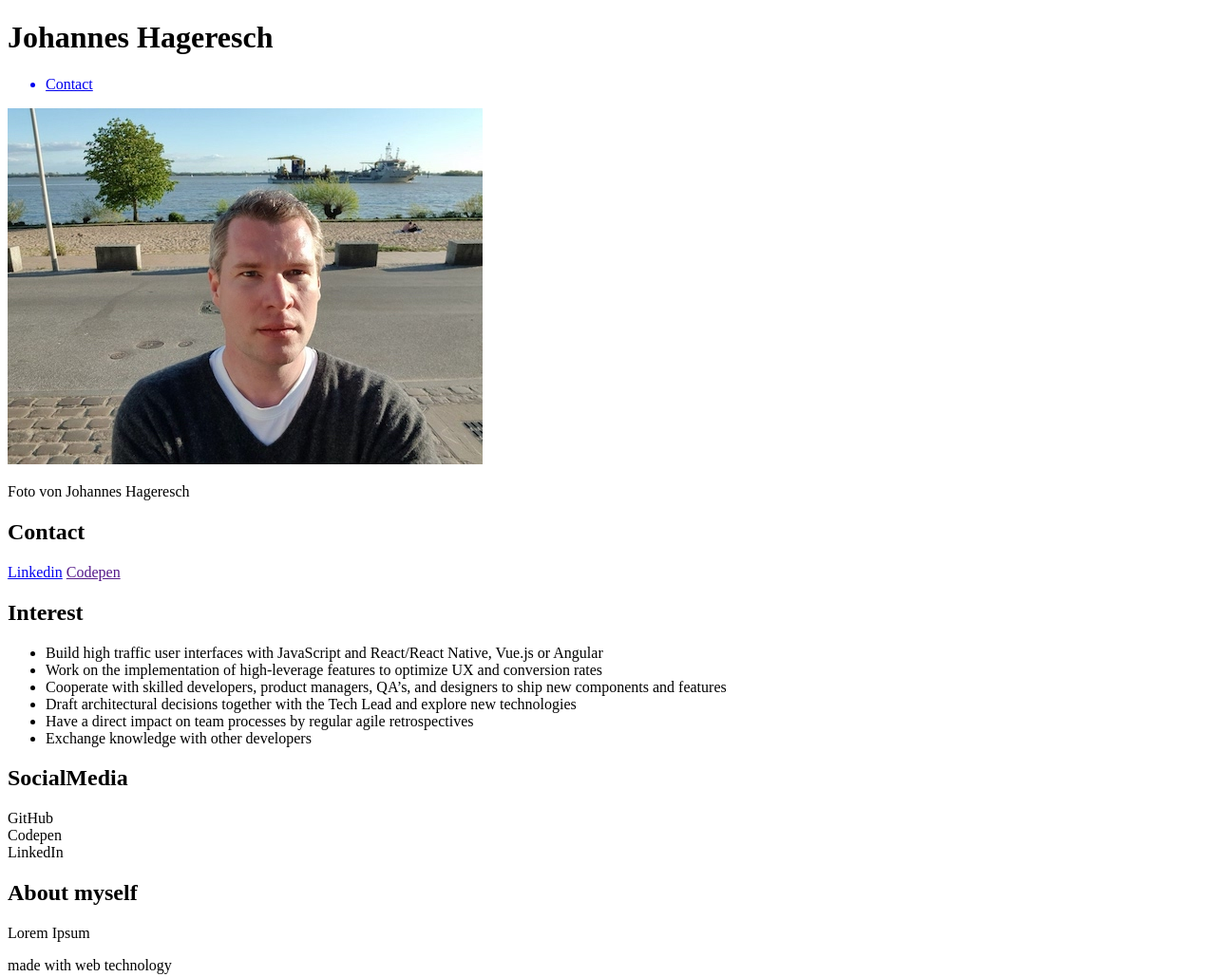
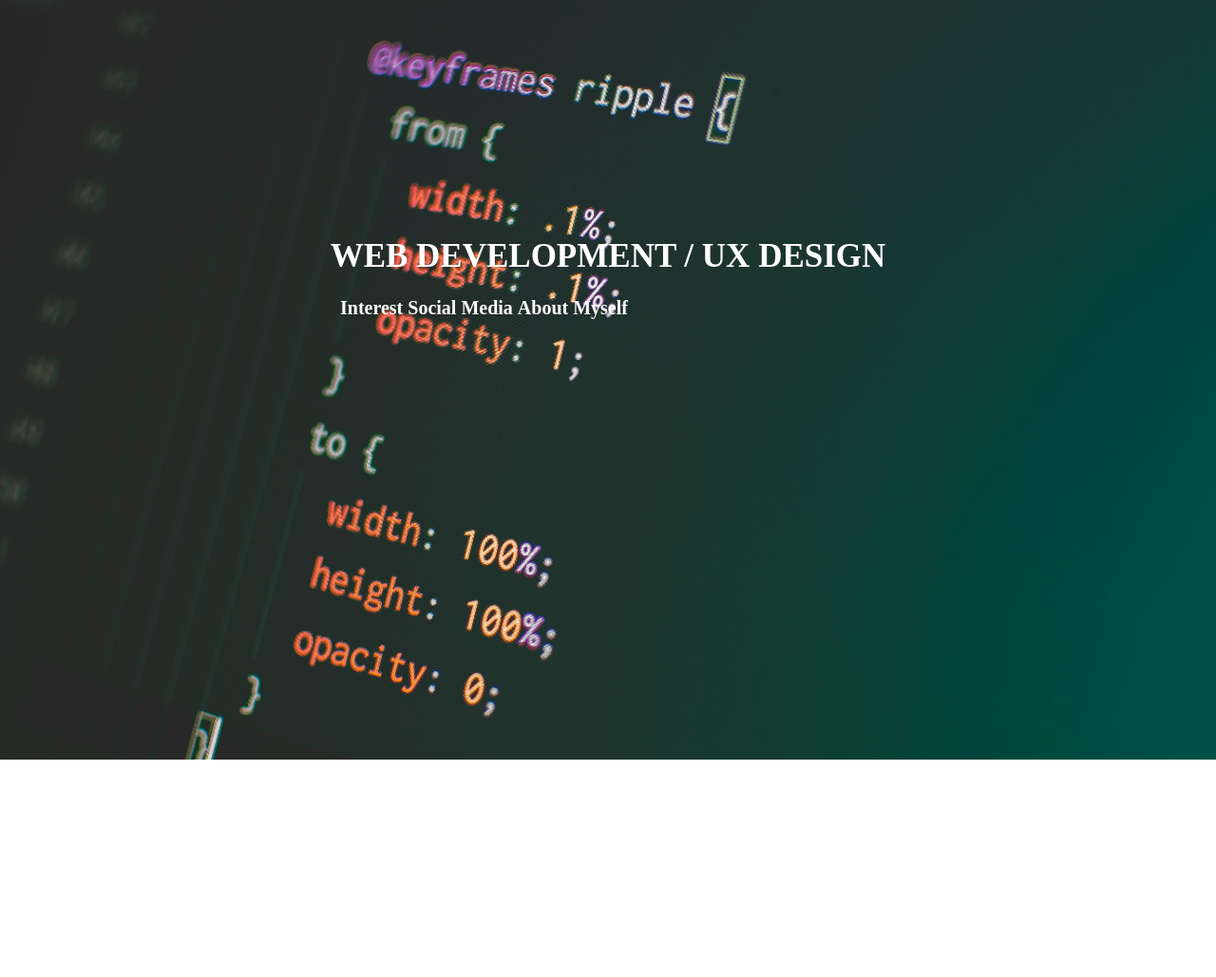
Before and after one commit to Hannes-HH/Website, a plain HTML site: page index.html in a window 1280 px wide. Shown: the whole page at 95% size. After the commit the page ends 800 px from the top, so only its background shows below. Drawn offline with Linux system fonts and the light colour scheme.

Commit message:
First Project

```diff
--- a/index.html
+++ b/index.html
@@ -1,50 +1,11 @@
-<!DOCTYPE html>
 <html>
-<head>
-    <meta charset="utf-8"/>
-    <title>
-    </title>
-</head>
-<body>
-  <header>
-    <h1>Johannes Hageresch</h1>
-    <nav>
-            <ul>
-            <a href="#contact"><li>Contact</li></a>
-            </ul>
-    </nav>
-</header>
-<main>
-    <section>
-       <img src="ich.jpg" alt="Profilbild Johannes Hageresch"/>
-        <p>Foto von Johannes Hageresch</p>
-    </section>
-    <section>
-        <h2>Contact</h2>
-        <a href="https://github.com/Hannes-HH>GitHUB</a>
-        <a href="">Linkedin</a>
-        <a href="">Codepen</a>
-    </section>
-        <h2>Interest</h2>
-        <ul>
-            <li>Build high traffic user interfaces with JavaScript and React/React Native, Vue.js or Angular</li>
-            <li>Work on the implementation of high-leverage features to optimize UX and conversion rates</li>
-            <li>Cooperate with skilled developers, product managers, QA’s, and designers to ship new components and features</li>
-            <li>Draft architectural decisions together with the Tech Lead and explore new technologies</li>
-            <li>Have a direct impact on team processes by regular agile retrospectives</li>
-            <li>Exchange knowledge with other developers</li>
-        </ul>
-    <section>
-        <h2>SocialMedia</h2>
-            <div> GitHub </div>
-            <div> Codepen </div>
-            <div> LinkedIn</div>
-    </section>
-     <h2>About myself</h2>
-        <p>Lorem Ipsum</p>
-    </section>
-  <aside></aside>
-</main>
-<footer>made with web technology</footer>
-</body>
+    <head><link rel="stylesheet" href="style.css"></head>
+    <body>
+        <h1>Web Development / UX Design</h1>
+        <h2>
+            <li><a href="Interests.html">Interest</a></li>
+            <li><a href="Social Media.html">Social Media</a></li>
+            <li><a href="About Myself.html">About Myself</a></li>
+        </h2>
+    </body>
 </html>
--- /dev/null
+++ b/style.css
@@ -0,0 +1,28 @@
+
+
+
+body {
+  background-image: url(images/pankaj-patel-SXihyA4oEJs-unsplash.jpg);
+  background-size: cover;
+  color: ffffff;
+}
+h1{
+  text-align: center;
+  text-transform: uppercase;
+  color: #ffffff;
+  font-size: 35px;
+  font: sans-serif;
+  margin-top: 250px;
+}
+h2{
+  margin-left: 350px;
+  font-size: 20px;
+  font: sans-serif;
+  }
+a{
+  color: #ffffff;
+  text-decoration:none;
+}
+li {
+  display: inline;
+}
```
Also changed, not shown: aboutmyself.html (added, +36 -0 lines), interests.html (added, +36 -0 lines), socialmedia.html (added, +49 -0 lines), images/Ich.jpg (renamed from Ich.jpg), images/foto5.jpg (added), images/foto9.jpg (added), images/pankaj-patel-SXihyA4oEJs-unsplash.jpg (added).
